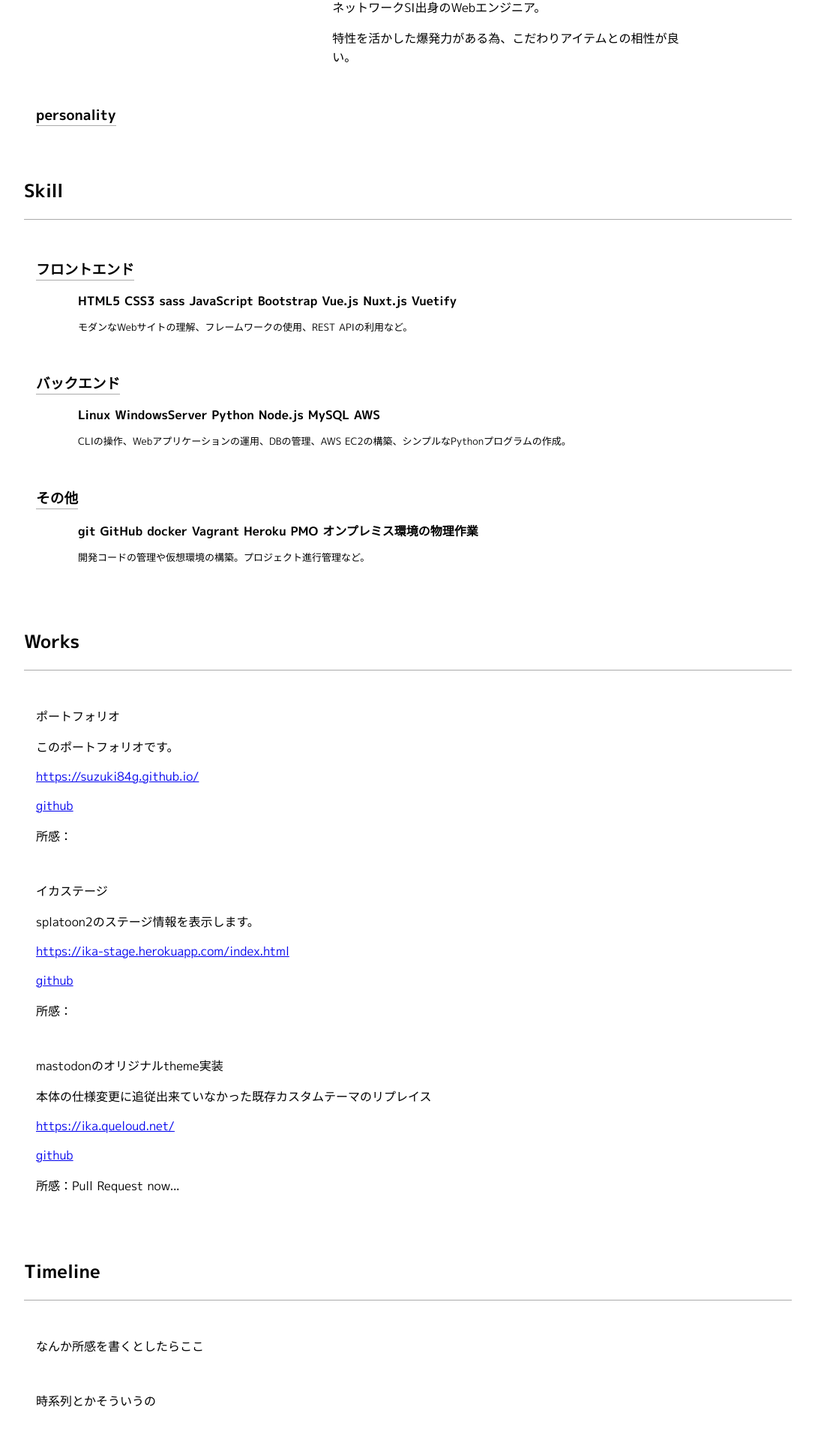
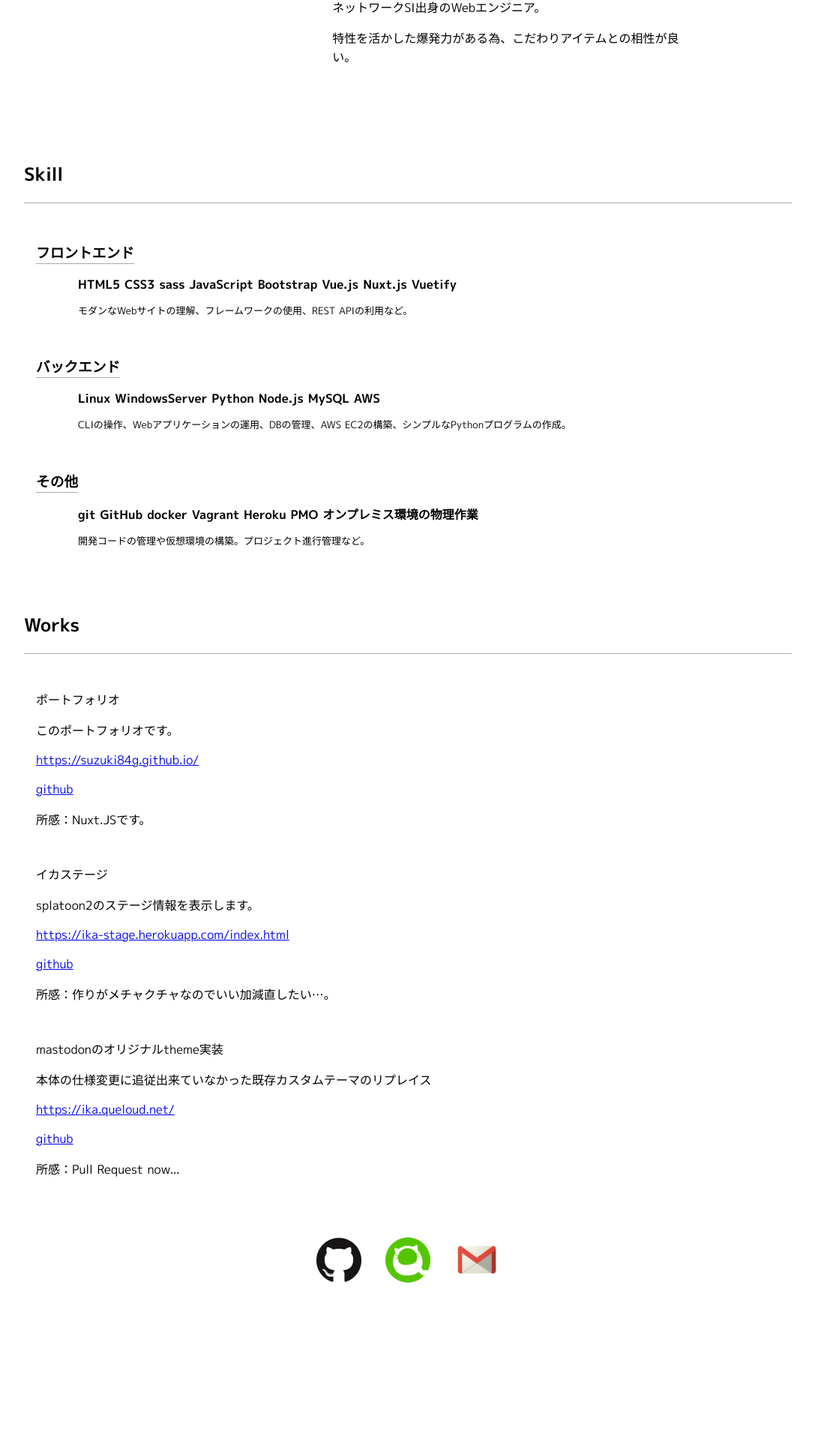
Before and after one commit to suzuki84g/-suzuki84g.github.io, a Nuxt app: page / in a window 1280 px wide. Shown: the part 471-2391 px from the top of the page at 75% size, without its empty margins (96-1183 px from the left). After the commit the page ends 2195 px from the top, so only its background shows below. Built offline with nearby package versions, Linux system fonts and the light colour scheme.

Commit message:
文言の修正

```diff
--- a/components/Episode.vue
+++ b/components/Episode.vue
@@ -1,7 +1,7 @@
 <template>
   <div>
     <h3>
-      personality
+      <!-- personality -->
     </h3>
   </div>
 </template>
--- a/components/Works.vue
+++ b/components/Works.vue
@@ -27,7 +27,7 @@ export default {
           url: 'https://suzuki84g.github.io/',
           code: 'https://github.com/suzuki84g/suzuki84g.github.io',
           tech: [],
-          impressions: ''
+          impressions: 'Nuxt.JSです。'
         },
         {
           title: 'イカステージ',
@@ -36,7 +36,7 @@ export default {
           url: 'https://ika-stage.herokuapp.com/index.html',
           code: 'https://github.com/suzuki84g/ikaStageSort',
           tech: [],
-          impressions: ''
+          impressions: '作りがメチャクチャなのでいい加減直したい…。'
         },
         {
           title: 'mastodonのオリジナルtheme実装',
--- a/pages/index.vue
+++ b/pages/index.vue
@@ -3,7 +3,7 @@
     <Profile />
     <Skills />
     <Works />
-    <Timeline />
+    <!-- <Timeline /> -->
     <!-- <Images /> -->
   </div>
 </template>
@@ -12,15 +12,15 @@
 import Profile from '~/components/Profile'
 import Skills from '~/components/Skills'
 import Works from '~/components/Works'
-import Timeline from '~/components/Timeline'
+// import Timeline from '~/components/Timeline'
 // import Images from '~/components/Images'
 
 export default {
   components: {
     Profile,
     Skills,
-    Works,
-    Timeline
+    Works
+    // Timeline
     // Images,
   }
 }
```
